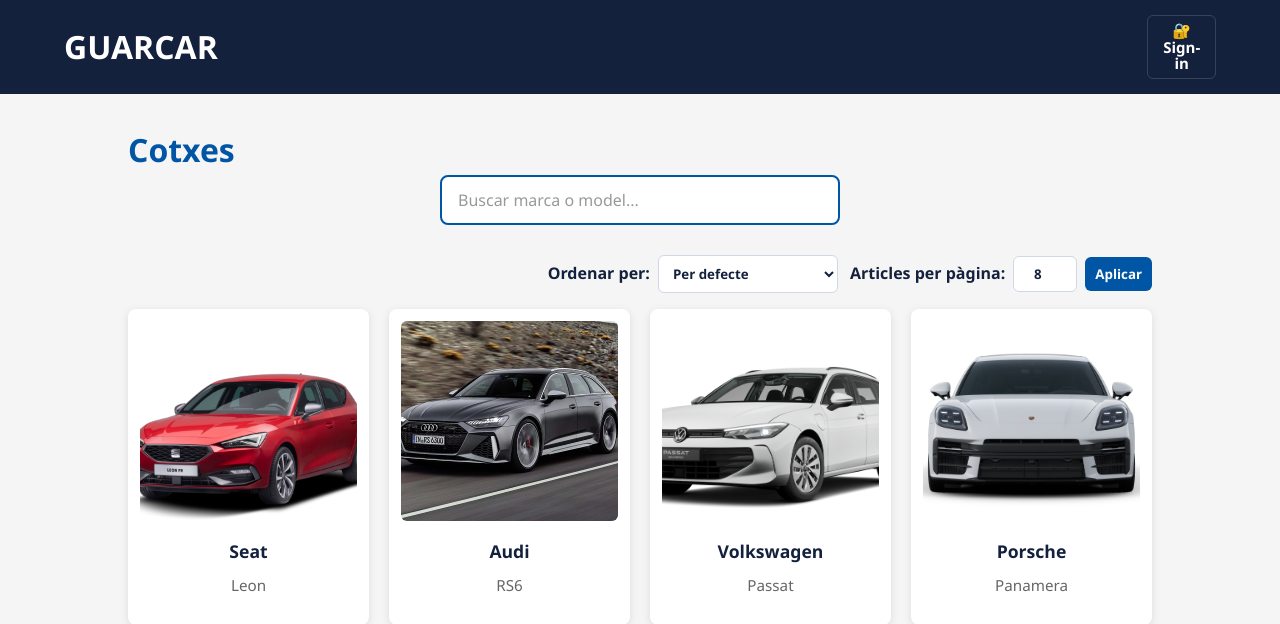
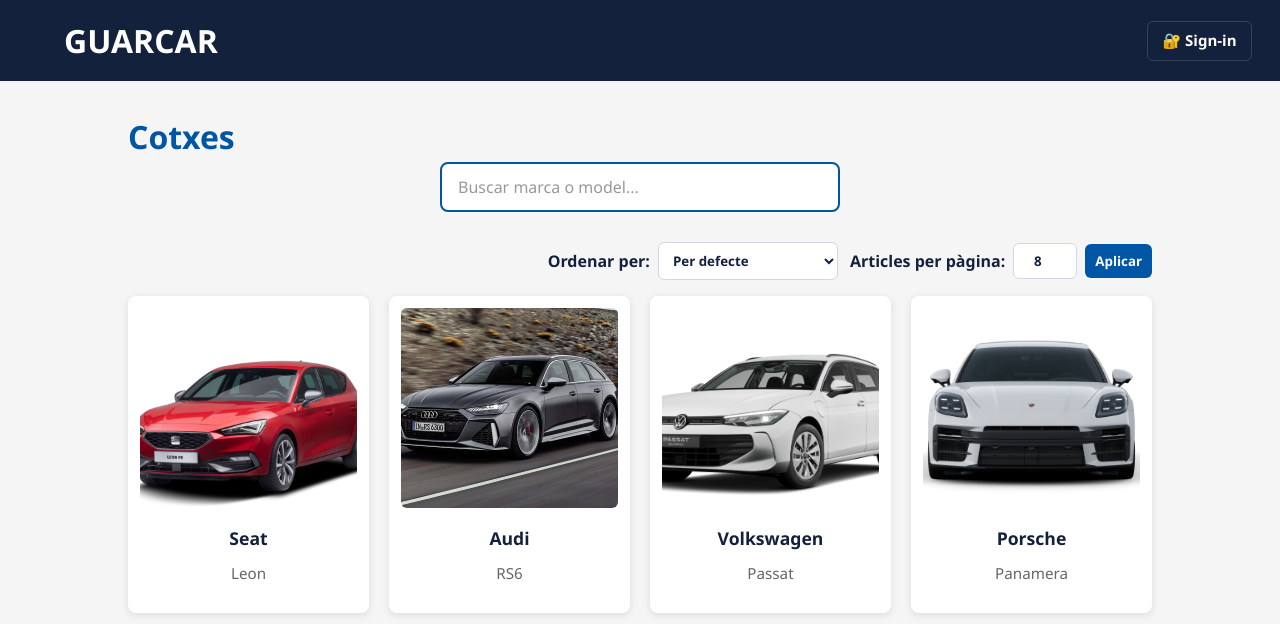
Before and after one commit to Ikerby341/Iker_Novo_Prj, a PHP site: page /Practiques/ in a window 1280 px wide. Shown: the top 624 px of the page. Run offline with PHP 8.4, Linux system fonts and the light colour scheme; data comes from the database, SQL or seed files in the repository.

Commit message:
Arreglat un par d'estils

```diff
--- a/app/View/register_discord.php
+++ b/app/View/register_discord.php
@@ -58,7 +58,7 @@ if ($_SERVER['REQUEST_METHOD'] === 'POST') {
     <meta charset="UTF-8">
     <meta name="viewport" content="width=device-width, initial-scale=1.0">
     <title>Registre amb Discord - GUARCAR</title>
-    <link rel="stylesheet" href="../../public/styles/style.css">
+    <link rel="stylesheet" href="<?php echo (defined('BASE_URL') ? BASE_URL : '/'); ?>resources/styles/style.css">
 </head>
 <body>
     <div class="container">
--- a/resources/styles/style.css
+++ b/resources/styles/style.css
@@ -311,6 +311,10 @@ footer {
   min-height: 40px;
   font-size: 15px;
   line-height: 1.1;
+  white-space: nowrap;
+  overflow: hidden;
+  text-overflow: ellipsis;
+  max-width: 150px;
 }
 
 .menu:hover {
@@ -353,6 +357,10 @@ footer {
   min-height: 40px;
   font-size: 15px;
   line-height: 1.1;
+  white-space: nowrap;
+  overflow: hidden;
+  text-overflow: ellipsis;
+  max-width: 200px;
 }
 
 .signin-btn:hover {
```
